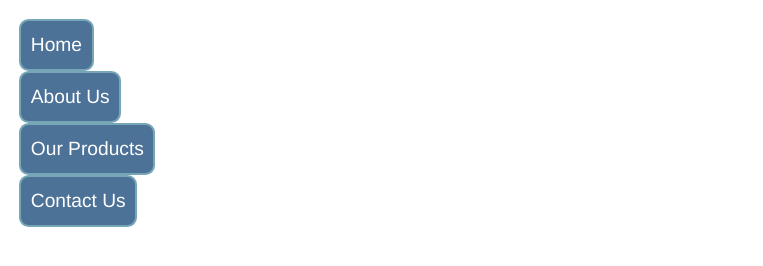
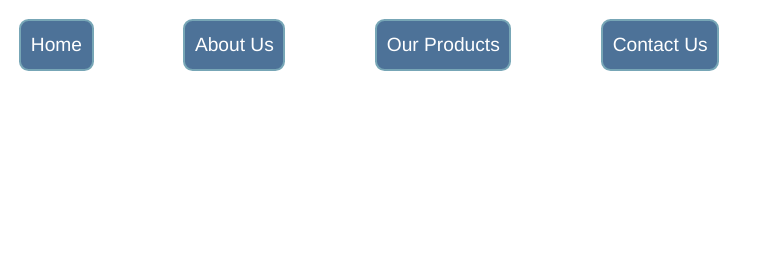
Before and after one commit to matheus4lves/mdn-flexbox, a website built with webpack: page app/index.html in a window 1280 px wide. Shown: the whole page, without its empty margins (0-763 px from the left). Built offline with nearby package versions, Linux system fonts and the light colour scheme.

Commit message:
Style the navigation

```diff
--- a/app/assets/styles/styles.css
+++ b/app/assets/styles/styles.css
@@ -33,3 +33,8 @@ nav a:visited {
   display: inline-block;
   text-decoration: none;
 }
+
+ul {
+  display: flex;
+  justify-content: space-between;
+}
```
